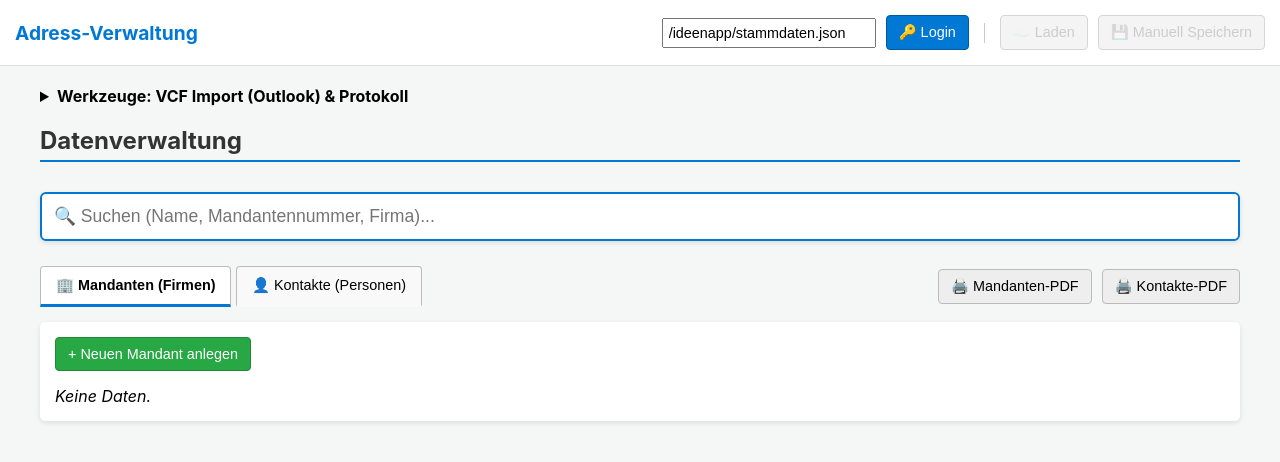
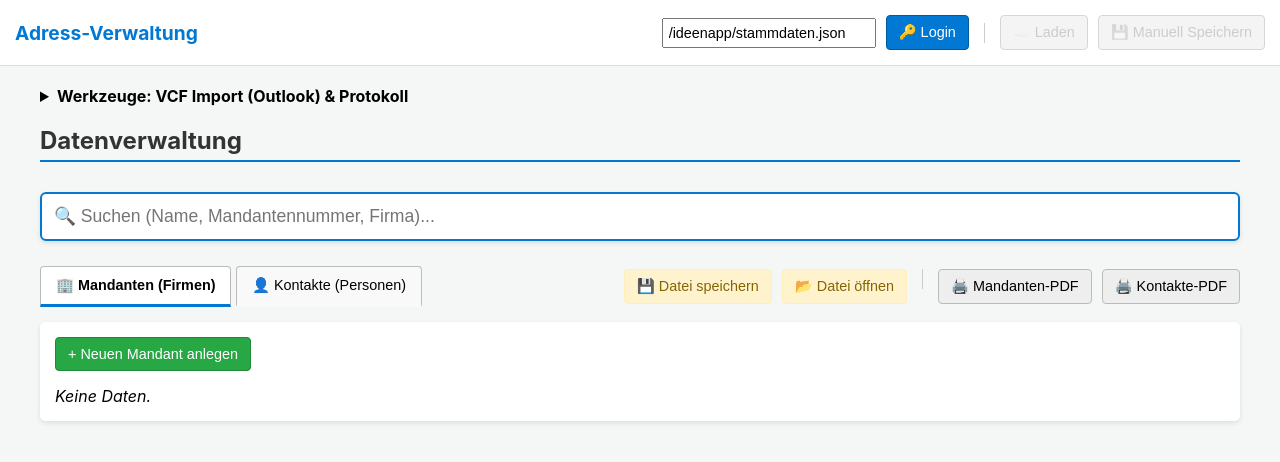
Before and after one commit to Ecki-Android/Ideen-App, a plain HTML site: page kontakte.html in a window 1280 px wide. Drawn offline with nearby package versions, Linux system fonts and the light colour scheme.

Commit message:
Add files via upload

```diff
--- a/kontakte.html
+++ b/kontakte.html
@@ -27,6 +27,7 @@
         .success-btn { background: #28a745; color: white; border-color: #218838; }
         .onedrive-btn { background: #0078d4; color: white; border-color: #005a9e; }
         .convert-btn { background: #6c757d; color: white; border-color: #545b62; }
+        .local-file-btn { background: #fff3cd; color: #856404; border-color: #ffeeba; }
 
         /* --- Status-Anzeige --- */
         .onedrive-status {
@@ -71,7 +72,7 @@
         .tab-btn { background: #f9f9f9; border-bottom: 3px solid transparent; border-radius: 4px 4px 0 0; padding: 10px 15px; }
         .tab-btn.active { border-bottom: 3px solid #0078d4; font-weight: bold; background: white; }
 
-        .pdf-actions { margin-left: auto; display: flex; gap: 10px; }
+        .pdf-actions { margin-left: auto; display: flex; gap: 10px; flex-wrap: wrap; }
 
         .panel { display: none; background: white; padding: 15px; border-radius: 5px; box-shadow: 0 2px 5px rgba(0,0,0,0.1); }
         .panel.active { display: block; }
@@ -147,6 +148,12 @@
             </div>
 
             <div class="pdf-actions">
+                <!-- NEU: Lokale Datei Buttons -->
+                <button onclick="speichereDateiLokal()" class="local-file-btn" title="Backup erstellen">💾 Datei speichern</button>
+                <button onclick="ladeDateiLokal()" class="local-file-btn" title="Backup laden">📂 Datei öffnen</button>
+
+                <span style="border-left: 1px solid #ccc; height: 20px; margin: 0 5px;"></span>
+
                 <button onclick="exportMandantenReportPDF()">🖨️ Mandanten-PDF</button>
                 <button onclick="exportPersonenReportPDF()">🖨️ Kontakte-PDF</button>
             </div>
@@ -283,6 +290,7 @@
         let userEmail = null;
         let tokenRefreshIntervalId = null; // Für den Wachhund
         let currentSearchTerm = ""; // NEU: Suchbegriff
+        let fileHandle; // Für native File System API
 
         const MANDANTEN_KEY = "kontakte_mandanten";
         const KONTAKTE_KEY = "kontakte_personen";
@@ -554,6 +562,98 @@
             }
         }
 
+        // --- NEU: Lokale Datei-Operationen ---
+
+        async function speichereDateiLokal() {
+            const dataObj = prepareDataForSave();
+            const jsonStr = JSON.stringify(dataObj, null, 2);
+
+            try {
+                if (window.showSaveFilePicker) {
+                    // Modern Way (File System Access API)
+                    fileHandle = await window.showSaveFilePicker({
+                        suggestedName: "kontakte_backup.json",
+                        types: [{ description: "JSON-Dateien", accept: { "application/json": [".json"] } }]
+                    });
+                    const writable = await fileHandle.createWritable();
+                    await writable.write(jsonStr);
+                    await writable.close();
+                    zeigeStatus("Lokal gespeichert", "success");
+                } else {
+                    // Fallback (Download Link)
+                    const blob = new Blob([jsonStr], { type: "application/json" });
+                    const url = URL.createObjectURL(blob);
+                    const link = document.createElement("a");
+                    link.href = url;
+                    link.download = "kontakte_backup.json";
+                    document.body.appendChild(link);
+                    link.click();
+                    document.body.removeChild(link);
+                    URL.revokeObjectURL(url);
+                    zeigeStatus("Download gestartet", "success");
+                }
+            } catch (e) {
+                if (e.name !== "AbortError") {
+                    alert("Fehler beim lokalen Speichern: " + e.message);
+                }
+            }
+        }
+
+        async function ladeDateiLokal() {
+            try {
+                let fileContent;
+
+                if (window.showOpenFilePicker) {
+                    // Modern Way
+                    [fileHandle] = await window.showOpenFilePicker({
+                        types: [{ description: "JSON-Dateien", accept: { "application/json": [".json"] } }]
+                    });
+                    const file = await fileHandle.getFile();
+                    fileContent = await file.text();
+                } else {
+                    // Fallback (Input File)
+                    const input = document.createElement('input');
+                    input.type = 'file';
+                    input.accept = '.json';
+
+                    await new Promise((resolve, reject) => {
+                        input.onchange = async (e) => {
+                            if (e.target.files && e.target.files.length > 0) {
+                                const file = e.target.files[0];
+                                const reader = new FileReader();
+                                reader.onload = (evt) => {
+                                    fileContent = evt.target.result;
+                                    resolve();
+                                };
+                                reader.onerror = (err) => reject(err);
+                                reader.readAsText(file);
+                            } else {
+                                reject(new Error("Keine Datei gewählt"));
+                            }
+                        };
+                        input.click();
+                    });
+                }
+
+                if (!fileContent) throw new Error("Leere Datei");
+
+                const data = JSON.parse(fileContent);
+                if (parseDataFromLoad(data)) {
+                    saveLocalDatabases();
+                    refreshAuswertungslisten();
+                    zeigeStatus("Backup geladen!", "success");
+                    triggerAutoSave(); // Auch in Cloud spiegeln wenn möglich
+                } else {
+                    alert("Ungültiges Dateiformat.");
+                }
+
+            } catch (e) {
+                if (e.name !== "AbortError" && e.message !== "Keine Datei gewählt") {
+                    alert("Fehler beim Laden: " + e.message);
+                }
+            }
+        }
+
         function loadLocalDatabases() {
             try {
                 const m = localStorage.getItem(MANDANTEN_KEY);
```
